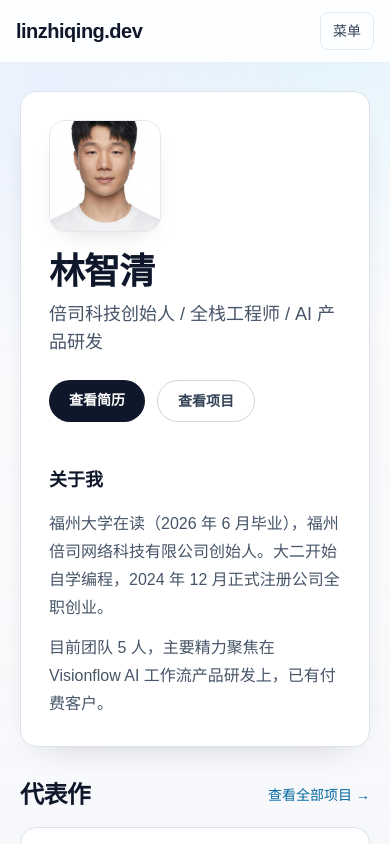
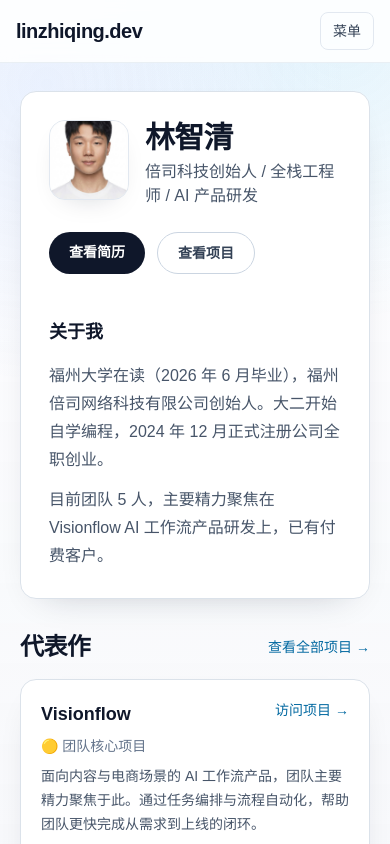
Before and after one commit to xiaolinbenben/linzhiqing.dev, a Next.js app: page / in a window 390 px wide. Shown: the top 844 px of the page. Built offline with nearby package versions, Linux system fonts and the light colour scheme.

Commit message:
fix: 优化首页布局与样式，调整头像与标题大小，提升视觉效果

```diff
--- a/src/app/page.tsx
+++ b/src/app/page.tsx
@@ -10,12 +10,12 @@ export const metadata: Metadata = {
 
 export default function HomePage() {
   return (
-    <div className="space-y-8 pb-10 pt-2">
+    <div className="flex min-h-[calc(100vh-8rem)] flex-col justify-center space-y-8 pb-10 pt-2">
       <section className="section-card animate-fade-up overflow-hidden p-7 sm:p-10">
         <div className="grid gap-10 lg:grid-cols-[1.18fr_0.82fr] lg:items-start">
           <div className="space-y-6">
-            <div className="flex flex-col gap-5 sm:flex-row sm:items-center">
-              <div className="h-28 w-28 shrink-0 overflow-hidden rounded-2xl border border-slate-200 bg-slate-100 shadow-card dark:border-slate-700 dark:bg-slate-800">
+            <div className="flex items-start gap-4 sm:items-center sm:gap-5">
+              <div className="h-20 w-20 shrink-0 overflow-hidden rounded-2xl border border-slate-200 bg-slate-100 shadow-card sm:h-28 sm:w-28 dark:border-slate-700 dark:bg-slate-800">
                 <Image
                   src="/avatar.png"
                   alt={`${profile.name} 的头像`}
@@ -25,11 +25,11 @@ export default function HomePage() {
                   priority
                 />
               </div>
-              <div className="space-y-2">
-                <h1 className="text-4xl font-bold tracking-tight text-slate-900 sm:text-5xl dark:text-white">
+              <div className="space-y-1 sm:space-y-2">
+                <h1 className="text-3xl font-bold tracking-tight text-slate-900 sm:text-4xl lg:text-5xl dark:text-white">
                   {profile.name}
                 </h1>
-                <p className="text-lg text-slate-600 sm:text-xl dark:text-slate-300">{profile.headline}</p>
+                <p className="text-base text-slate-600 sm:text-lg lg:text-xl dark:text-slate-300">{profile.headline}</p>
               </div>
             </div>
             <div className="flex flex-wrap gap-3">
```
